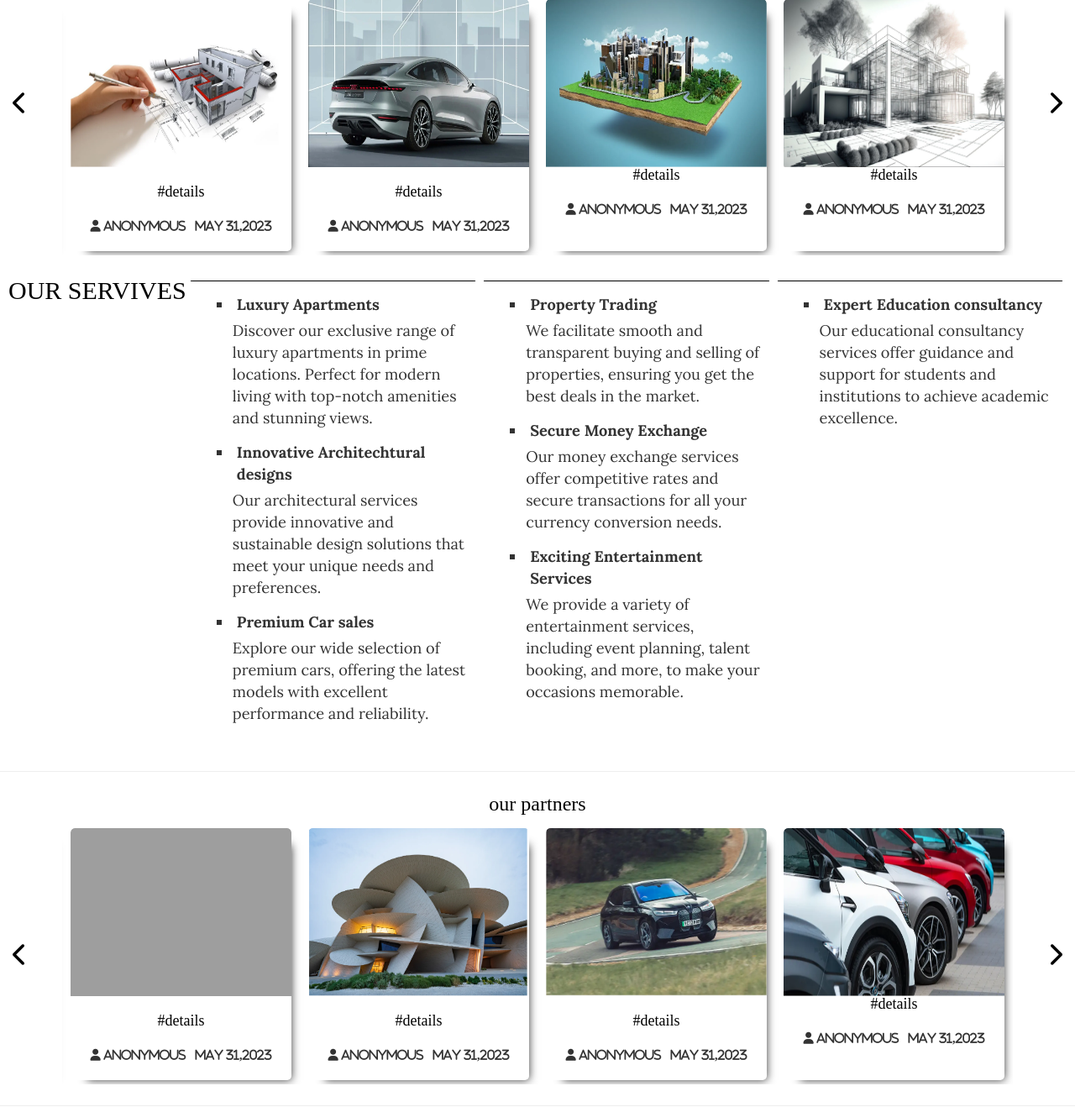
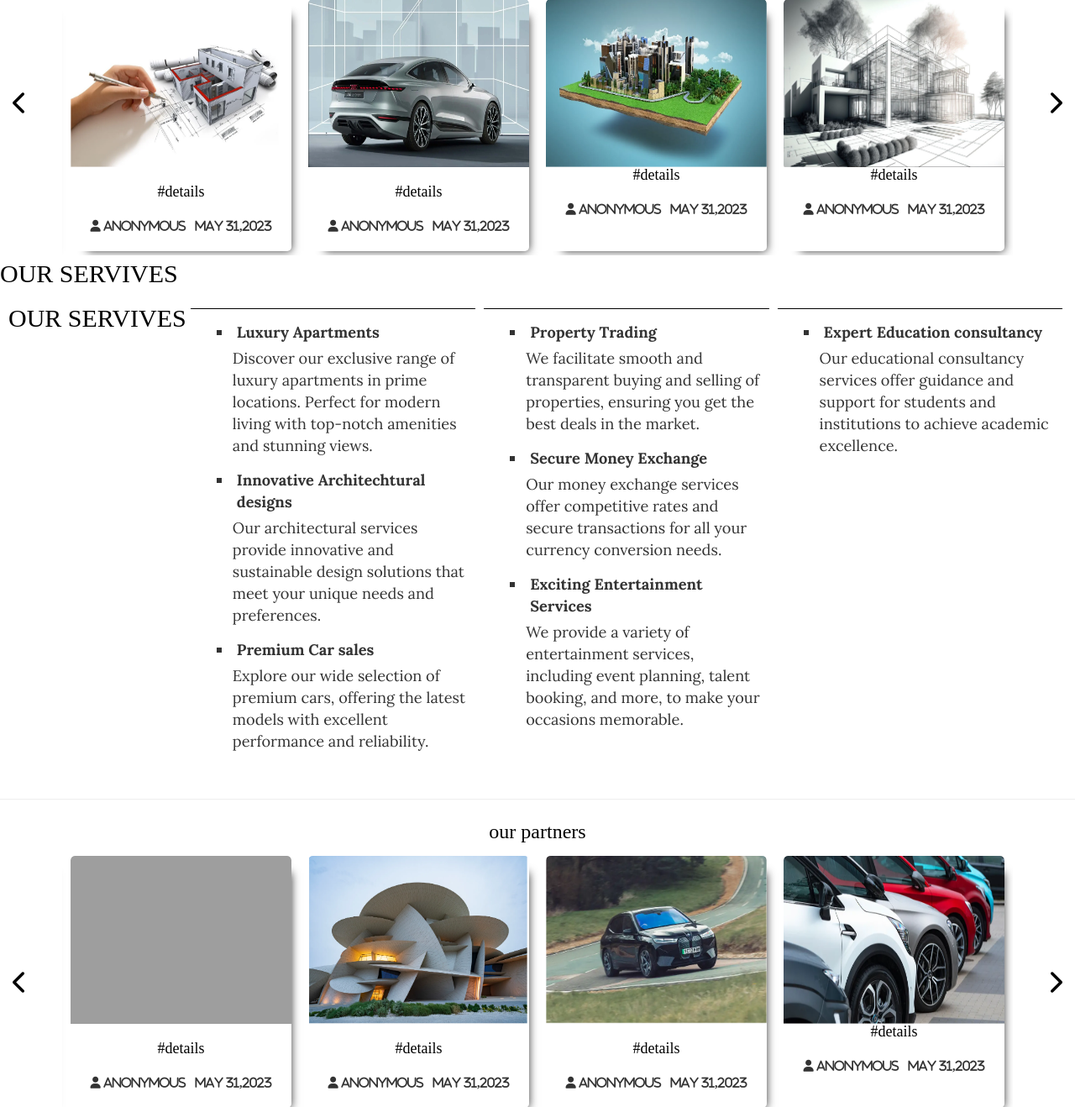
Before and after one commit to ChegeMicheal/kokonations, a Flask app: page / in a window 1280 px wide. Shown: the part 102-1420 px from the top of the page at 84% size. Run offline with Flask 3, Linux system fonts and the light colour scheme; some libraries are stand-ins or nearby versions; grey boxes are pictures that could not be loaded.

Commit message:
Update homepage.html

```diff
--- a/website/templates/homepage.html
+++ b/website/templates/homepage.html
@@ -75,6 +75,7 @@
 </div>
 
 
+<h2 style="align-items:center;">OUR SERVIVES</h2>
 
 <div class="content" id="services">
  <h2 style="align-items:center;">OUR SERVIVES</h2>
```
